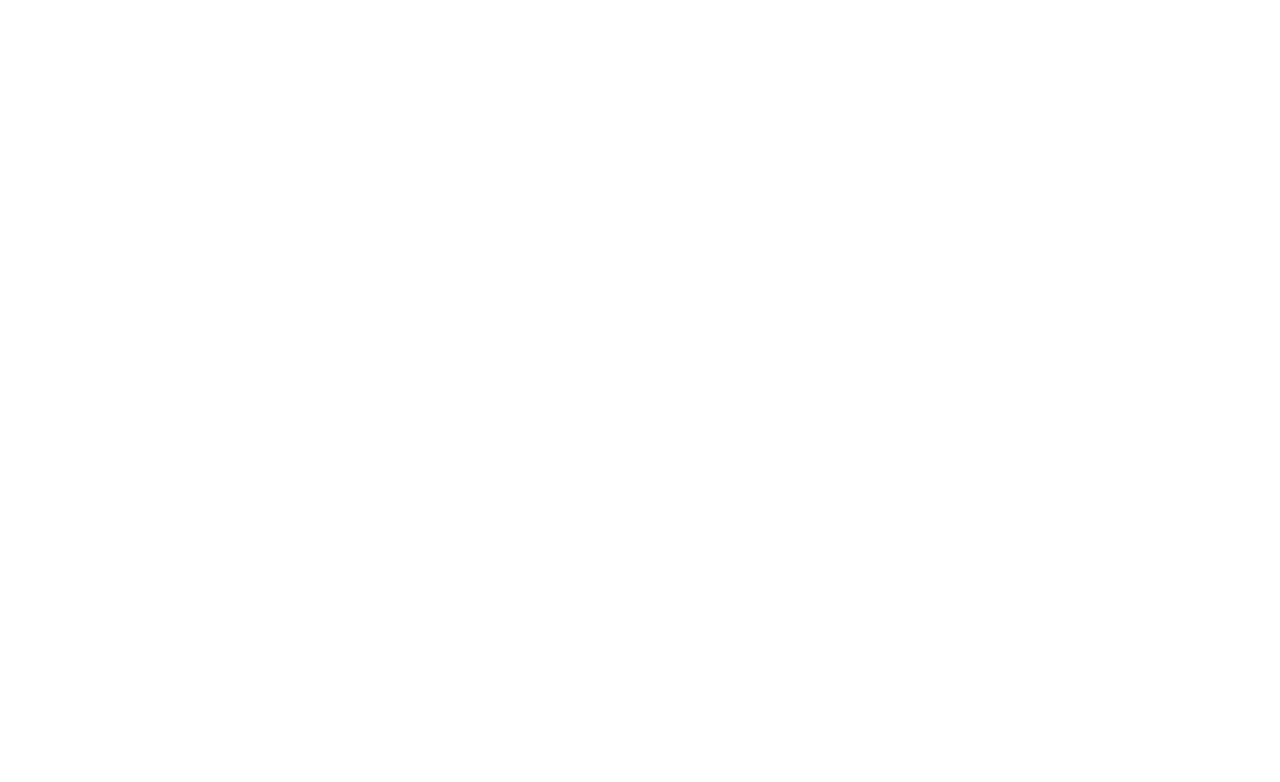
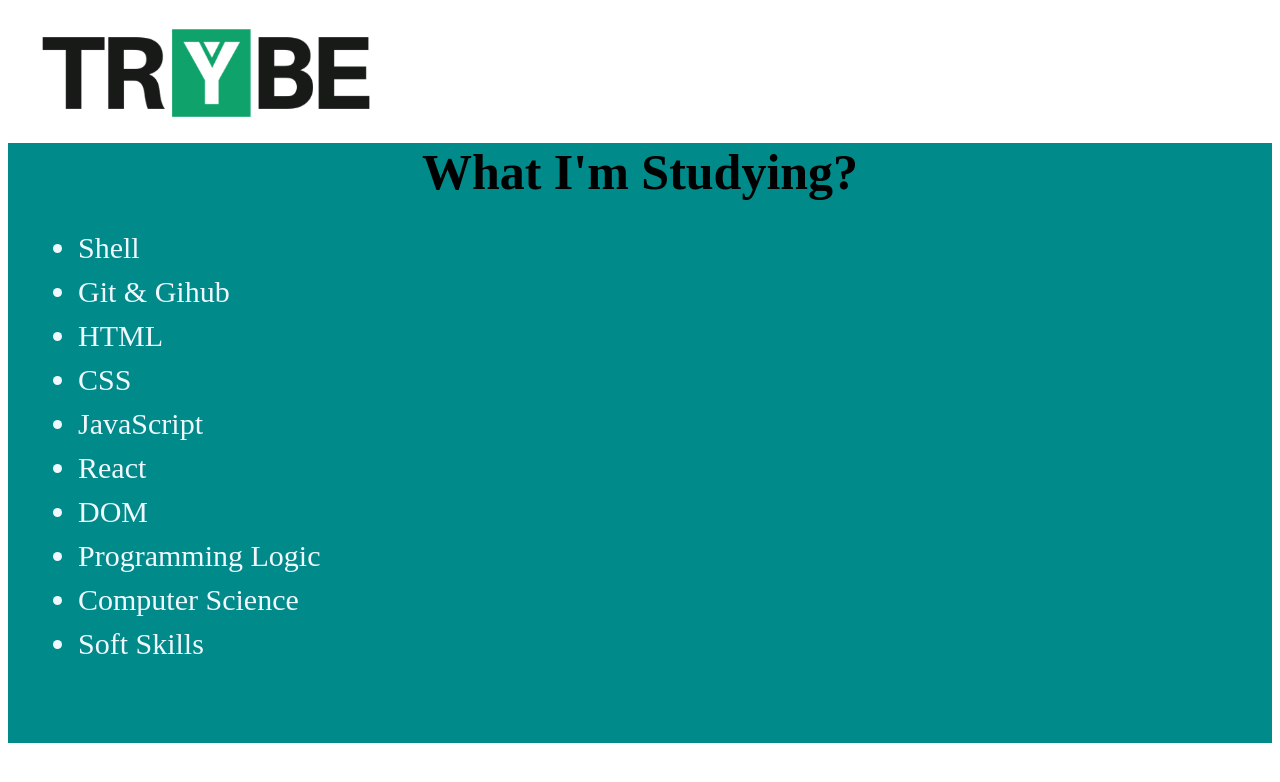
Before and after one commit to thiagoacmonteiro/thiagoacmonteiro.github.io, a plain HTML site: page studying.html in a window 1280 px wide. Drawn offline with Linux system fonts and the light colour scheme.

Commit message:
Include studying page

```diff
--- a/studying.html
+++ b/studying.html
@@ -5,8 +5,25 @@
     <meta http-equiv="X-UA-Compatible" content="IE=edge">
     <meta name="viewport" content="width=device-width, initial-scale=1.0">
     <title>Document</title>
+    <link rel="stylesheet" href="style.css">
 </head>
 <body>
-
+    <header id="studying-header"></header>
+    <main id="studying-main">
+        <h2>What I'm Studying?</h2>
+        <ul>
+            <li>Shell</li>
+            <li>Git & Gihub</li>
+            <li>HTML</li>
+            <li>CSS</li>
+            <li>JavaScript</li>
+            <li>React</li>
+            <li>DOM</li>
+            <li>Programming Logic</li>
+            <li>Computer Science</li>
+            <li>Soft Skills</li>
+        </ul>
+    </main>
+    <script src="script.js"></script>
 </body>
 </html>
--- a/style.css
+++ b/style.css
@@ -1,4 +1,4 @@
-body {
+#index-body {
   display: flex;
   flex-direction: column;
   background-image: url('images/Lamp\ home\ page.jpg');
@@ -9,7 +9,15 @@ body {
   font-family:Verdana, Geneva, Tahoma, sans-serif;
 }
 
-header {
+#whoiam-body {
+  display: flex;
+  flex-direction: column;
+  background-image: url('images/Tech-news.jpg');
+  background-size: 1250px 500px;
+  font-family:Verdana, Geneva, Tahoma, sans-serif;
+}
+
+#index-header {
   margin-top: -40px;
   display: flex;
   color: aliceblue;
@@ -19,11 +27,35 @@ header {
   height: 150px;
 }
 
-main {
+#studying-header {
+  margin-top: -135px;
+  margin-left: -2px;
+  margin-bottom: 120px;
+  background-image: url('images/trybe.png');
+  background-size: 400px 400px;
+  background-position: top;
+  background-color: turquoise;
+  width: 400px;
+  height: 400px;
+}
+
+#main-index {
   margin-top: 120px;
   display: flex;
   flex-direction: column;
   height: 460px;
+}
+
+#studying-main {
+    background-color: rgb(1, 138, 138);
+    height: 600px;
+}
+
+h2 {
+    text-align: center;
+    margin-top: -250px;
+    margin-bottom: 30px;
+    font-size: 50px;
 }
 
 #buttons {
@@ -61,13 +93,19 @@ main {
   margin: 0 15px;
 }
 
+li {
+  color: aliceblue;
+  font-size: 30px;
+  margin-left: 30px;
+  margin-bottom: 10px;
+}
+
 footer {
   color: whitesmoke;
   text-align: center;
 }
 
 #div-about-me {
-  background-image: url('images/Tech-news.jpg');
   width: 420px;
   height: 740px;
   background-size: 1150px 440px;
```
Also changed, not shown: index.html (+3 -3 lines), whoiam.html (+1 -2 lines), images/trybe.png (added).
